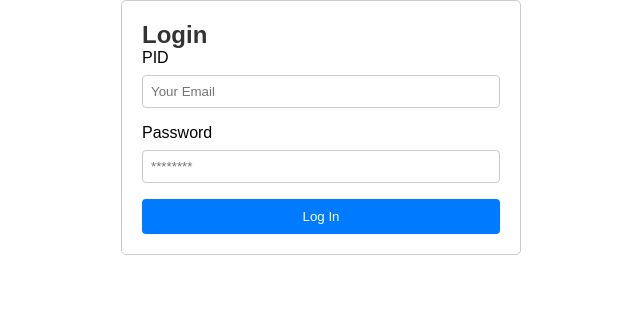
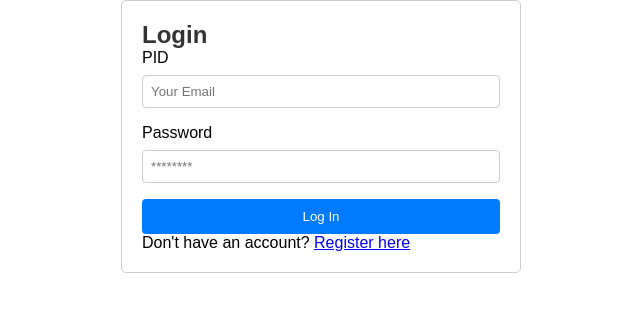
Before and after one commit to czarthak/roomate-finder, a React (Create React App) app in the folder inventory-manager/: page /login in a window 1280 px wide. Shown: the top 312 px of the page, without its empty margins (319-959 px from the left). Built offline with nearby package versions, Linux system fonts and the light colour scheme.

Commit message:
added button to register

```diff
--- a/inventory-manager/src/components/user/Login.jsx
+++ b/inventory-manager/src/components/user/Login.jsx
@@ -1,6 +1,7 @@
 import React, { useState } from "react";
 import Axios from "axios";
 import PropTypes from "prop-types";
+import { Link } from "react-router-dom"; // Import Link from React Router
 import './Login.css'; // Import your external CSS file
 
 export const Login = ({ setToken }) => {
@@ -19,12 +20,9 @@
     }).then((response) => {
       console.log(response);
       // console.log(response.data.login);
-      if (response.data.result == "success")
-      {
+      if (response.data.result === "success") {
         setToken(response);
-      }
-      else
-      {
+      } else {
         setError("Invalid email or password. Please try again.");
       }
     }).catch((error) => {
@@ -64,6 +62,8 @@
           <button type="submit">Log In</button>
         )}
         {error && <p className="error-message">{error}</p>}
+        {/* Add a Link to the Register page */}
+        <p>Don't have an account? <Link to="/register">Register here</Link></p>
       </form>
     </div>
   );
```
